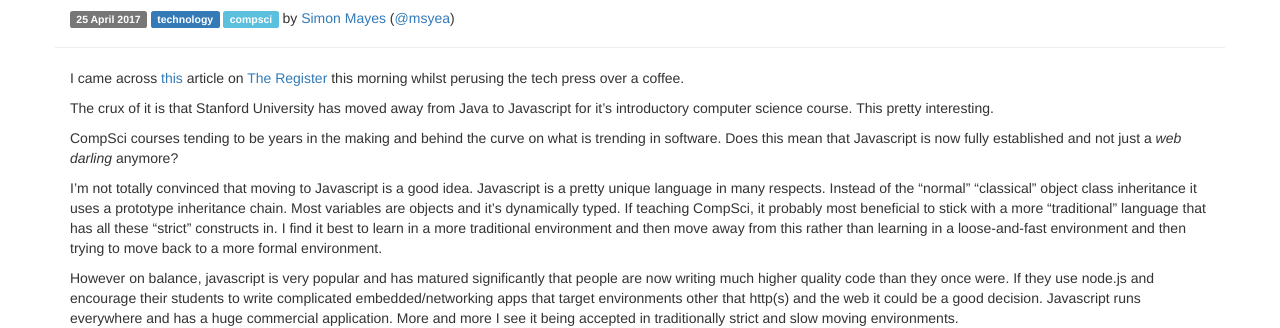
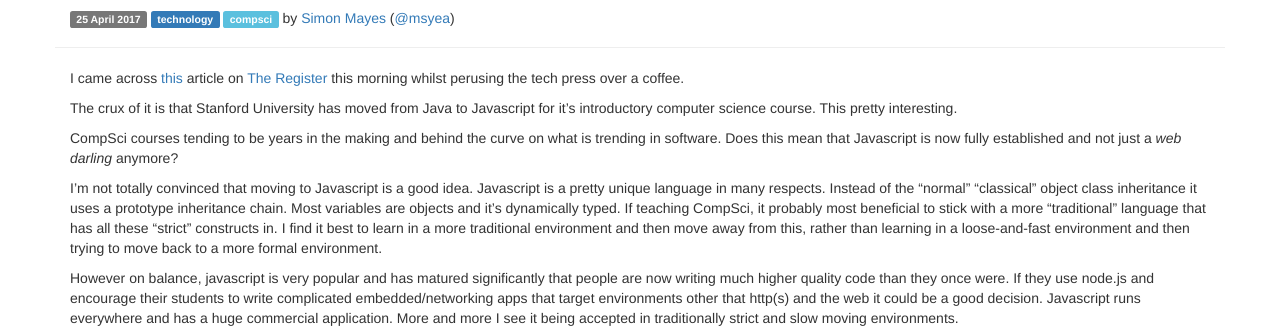
Before and after one commit to msyea/msyea.github.io, a Jekyll site: the page built from _posts/2017-04-25-stanford-moves-to-js.md, in a window 1280 px wide. Shown: the part 190-518 px from the top of the page. Built offline with Jekyll 4.4.1, drawn with Linux system fonts in a browser that asks for light colours; comment, search, counter and statistics services are not loaded.

Commit message:
Editting

```diff
--- a/_posts/2017-04-25-stanford-moves-to-js.md
+++ b/_posts/2017-04-25-stanford-moves-to-js.md
@@ -6,7 +6,7 @@ tags: [compsci]
 I came across [this](https://www.theregister.co.uk/2017/04/24/stanford_tests_javascript_in_place_of_java/) article
 on [The Register](https://www.theregister.co.uk) this morning whilst perusing the tech press over a coffee.
 
-The crux of it is that Stanford University has moved away from Java to Javascript for
+The crux of it is that Stanford University has moved from Java to Javascript for
 it's introductory computer science course. This pretty interesting.
 
 CompSci courses tending to be years in the making and behind the curve on what is trending in software. Does this
@@ -16,7 +16,7 @@ I'm not totally convinced that moving to Javascript is a good idea. Javascript i
 many respects. Instead of the "normal" "classical" object class inheritance it uses a prototype inheritance chain.
 Most variables are objects and it's dynamically typed. If teaching CompSci, it probably most beneficial to
 stick with a more "traditional" language that has all these "strict" constructs in. I find it best
-to learn in a more traditional environment and then move away from this rather
+to learn in a more traditional environment and then move away from this, rather
 than learning in a loose-and-fast environment and then trying to move back to a more formal environment.
 
 However on balance, javascript is very popular and has matured significantly that people are now writing much higher
```
Also changed, not shown: _posts/2016-04-04-european-referrandum.md (+1 -1 lines).
